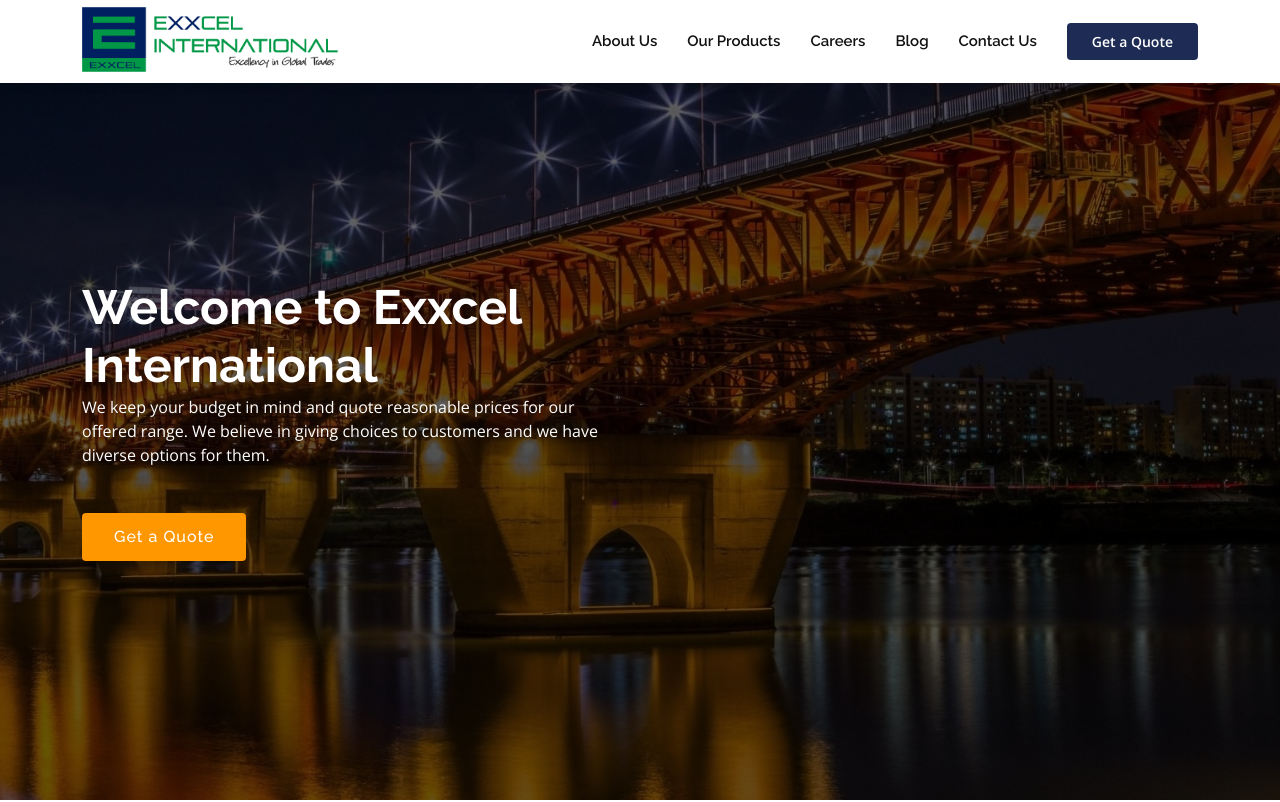
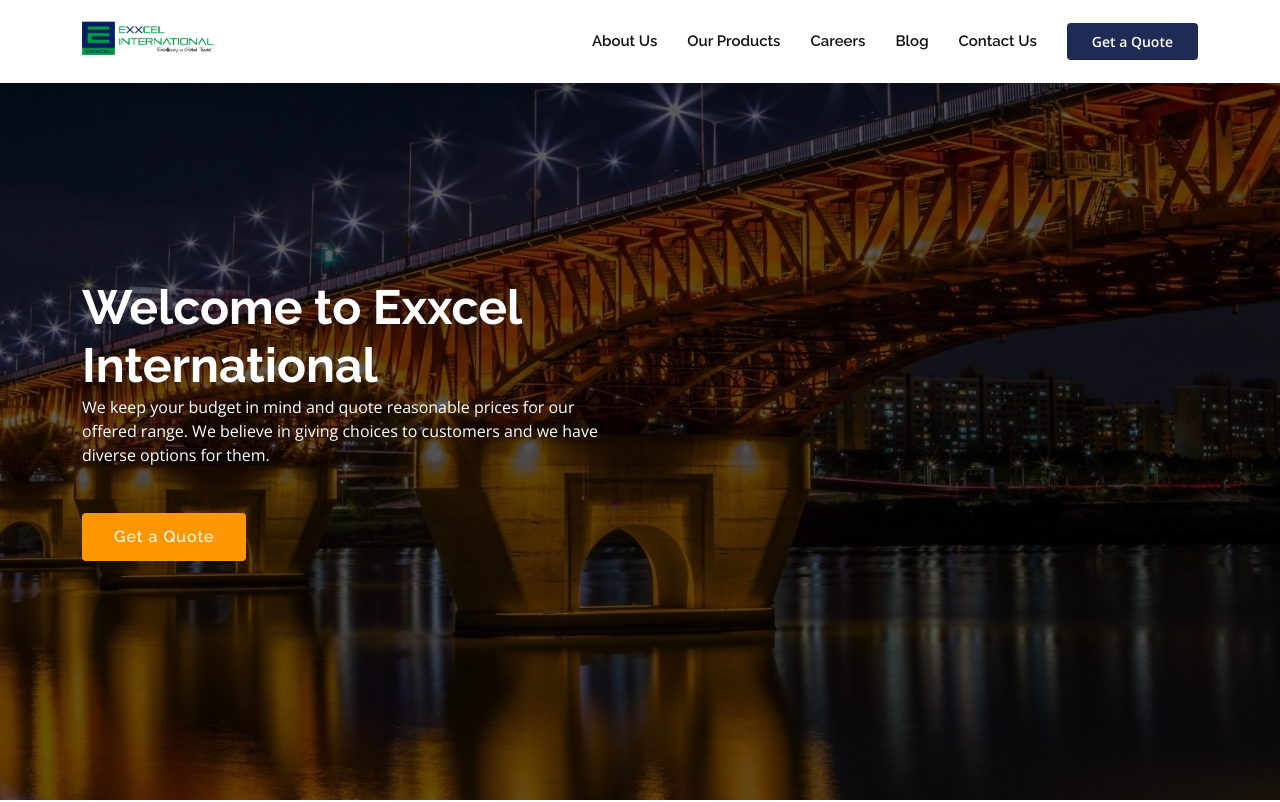
Before and after one commit to VIVEK9799/ExInt, a plain HTML site: page index.html in a window 1280 px wide. Shown: the top 802 px of the page. Drawn offline with nearby package versions, Linux system fonts and the light colour scheme.

Commit message:
Update style.css

```diff
--- a/assets/css/style.css
+++ b/assets/css/style.css
@@ -2131,6 +2131,9 @@ h1.logo.me-auto {
 }
 .navbar-mobile a {
     font-size: 18px;
+}
+#header .logo img {
+    max-width: 136px;
 }}
 
 .bosslogo {
```
